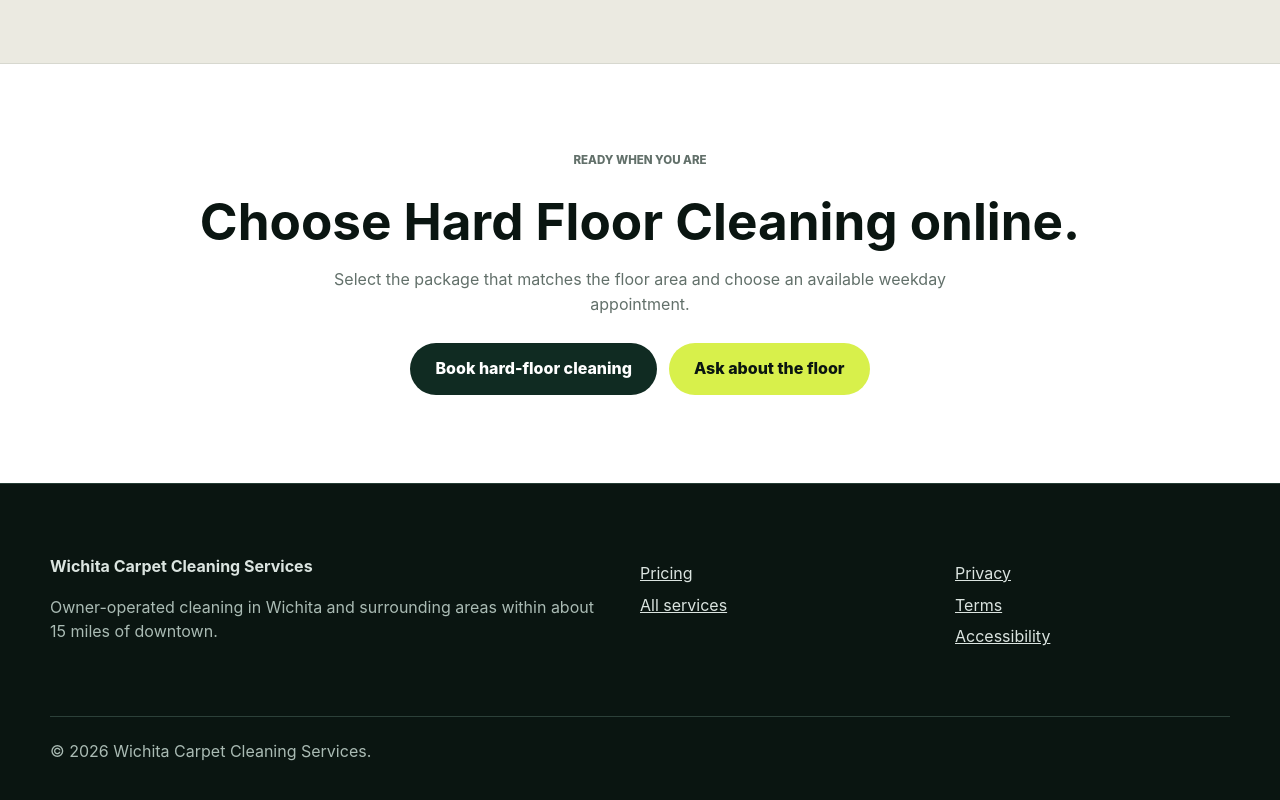
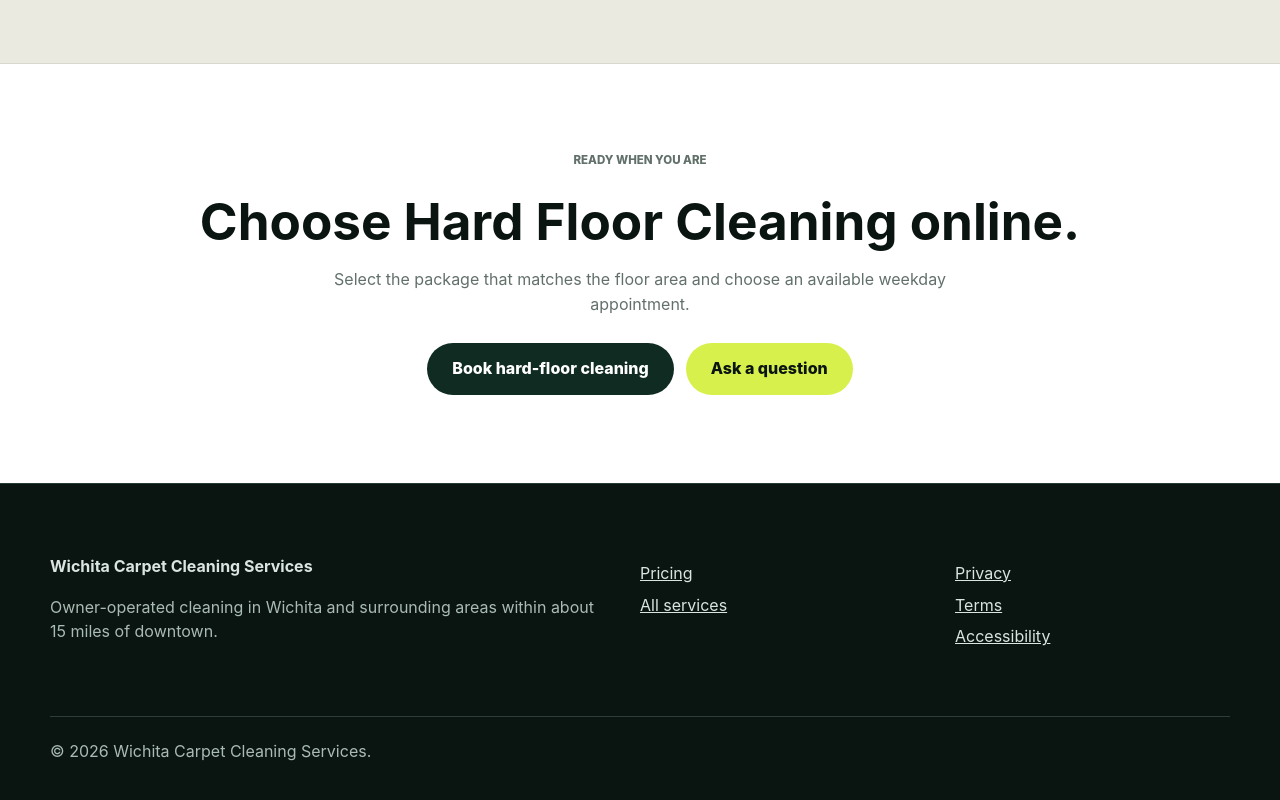
Before and after one commit to klang67205/Carpetcleaningsite, a website with bundled scripts: page services/hard-floor-cleaning/index.html in a window 1280 px wide. Shown: the part 2090-2890 px from the top of the page. Built offline with nearby package versions, Linux system fonts and the light colour scheme.

Commit message:
Value brand: services/hard-floor-cleaning

```diff
--- a/services/hard-floor-cleaning/index.html
+++ b/services/hard-floor-cleaning/index.html
@@ -3,5 +3,5 @@
 <main id="main"><section class="service-hero"><p class="eyebrow">Sealed floor care</p><h1>Hard-floor cleaning with clear size limits.</h1><p class="lead">Choose cleaning or cleaning and polishing for sealed hard floors. This service does not include sanding or refinishing.</p><div class="actions"><a class="button" href="https://book.housecallpro.com/book/Wichita-Carpet-Cleaning-Services/36104bbb2c7d409a8293445c570b5f8b?v2=true&attr=10858">See times &amp; book</a><a class="button button-secondary" href="#prices">View floor prices</a></div><div class="service-facts"><div><strong>From $79</strong><span>Entry and hall package</span></div><div><strong>Up to 600 sq. ft.</strong><span>Published package sizes</span></div><div><strong>No refinishing</strong><span>Cleaning and polishing only</span></div></div></section>
 <section class="section service-intro"><div><p class="eyebrow">Defined service</p><h2>Cleaning and polish for suitable sealed floors.</h2></div><div class="copy"><p>The service is organized by square footage so the expected scope is visible before booking. Choose an entry-and-hall cleaning, a standard clean and polish, or the larger deep-clean and polish package.</p><p>Damaged finishes, specialty surfaces, staircases, and areas larger than the published package need review. Sanding and refinishing are not offered.</p></div></section>
 <section class="section service-pricing" id="prices"><p class="eyebrow">Current hard-floor prices</p><h2>Choose by square footage.</h2><div class="service-price-list"><div class="service-price-row"><div><h3>Entry &amp; hall clean</h3><p>Up to 150 sq. ft.</p></div><strong>$79</strong></div><div class="service-price-row"><div><h3>Clean &amp; polish</h3><p>Up to 300 sq. ft.</p></div><strong>$139</strong></div><div class="service-price-row"><div><h3>Deep clean &amp; polish</h3><p>Up to 600 sq. ft.</p></div><strong>$239</strong></div></div><div class="service-notes"><article><h3>Before booking</h3><ul><li>Confirm the floor has a suitable sealed finish.</li><li>Estimate the total square footage.</li><li>Note damaged or unusual areas.</li></ul></article><article><h3>Not included</h3><ul><li>Sanding or refinishing.</li><li>Repairs to a damaged finish.</li><li>Unreviewed specialty surfaces or staircases.</li></ul></article></div><p class="tax">All prices are plus applicable tax.</p></section>
-<section class="service-ready"><p class="eyebrow">Ready when you are</p><h2>Choose Hard Floor Cleaning online.</h2><p>Select the package that matches the floor area and choose an available weekday appointment.</p><div class="actions"><a class="button button-dark" href="https://book.housecallpro.com/book/Wichita-Carpet-Cleaning-Services/36104bbb2c7d409a8293445c570b5f8b?v2=true&attr=10858">Book hard-floor cleaning</a><a class="button" href="sms:+13162328111">Ask about the floor</a></div></section></main>
+<section class="service-ready"><p class="eyebrow">Ready when you are</p><h2>Choose Hard Floor Cleaning online.</h2><p>Select the package that matches the floor area and choose an available weekday appointment.</p><div class="actions"><a class="button button-dark" href="https://book.housecallpro.com/book/Wichita-Carpet-Cleaning-Services/36104bbb2c7d409a8293445c570b5f8b?v2=true&attr=10858">Book hard-floor cleaning</a><a class="button" href="../../#ask">Ask a question</a></div></section></main>
 <footer><div><strong>Wichita Carpet Cleaning Services</strong><p>Owner-operated cleaning in Wichita and surrounding areas within about 15 miles of downtown.</p></div><div><a href="../../#pricing">Pricing</a><a href="../../#services">All services</a></div><div><a href="../../privacy-policy/">Privacy</a><a href="../../terms-of-service/">Terms</a><a href="../../accessibility/">Accessibility</a></div><p class="copyright">© <span id="year">2026</span> Wichita Carpet Cleaning Services.</p></footer><div class="mobile-bar"><a href="#prices">Pricing</a><a href="https://book.housecallpro.com/book/Wichita-Carpet-Cleaning-Services/36104bbb2c7d409a8293445c570b5f8b?v2=true&attr=10858">See times &amp; book</a></div><script src="../../assets/app.js" type="module"></script></body></html>
```
